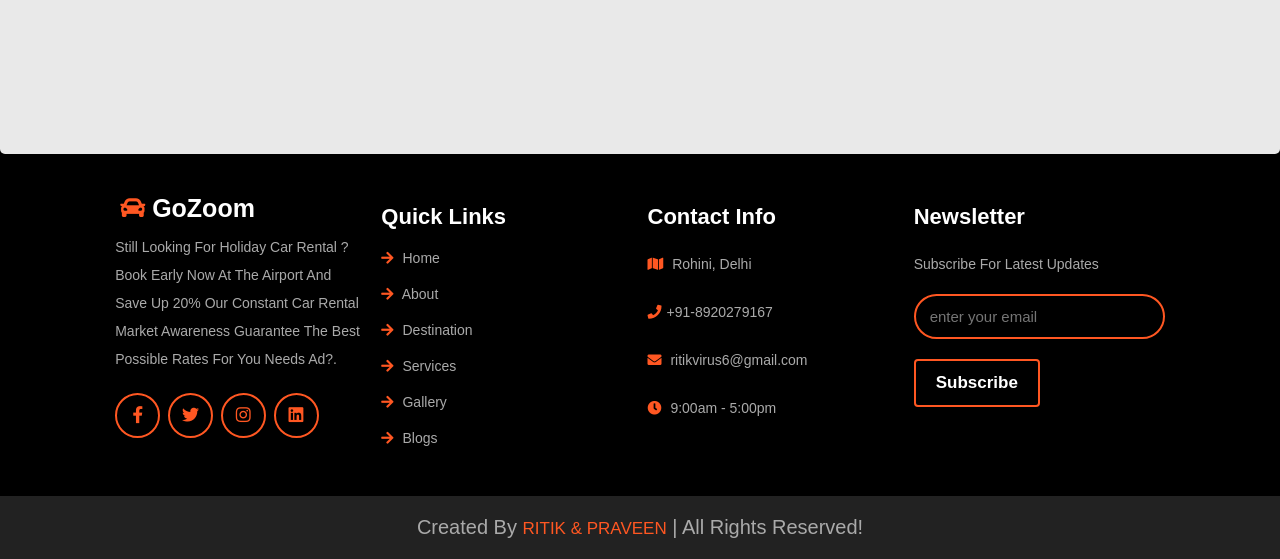
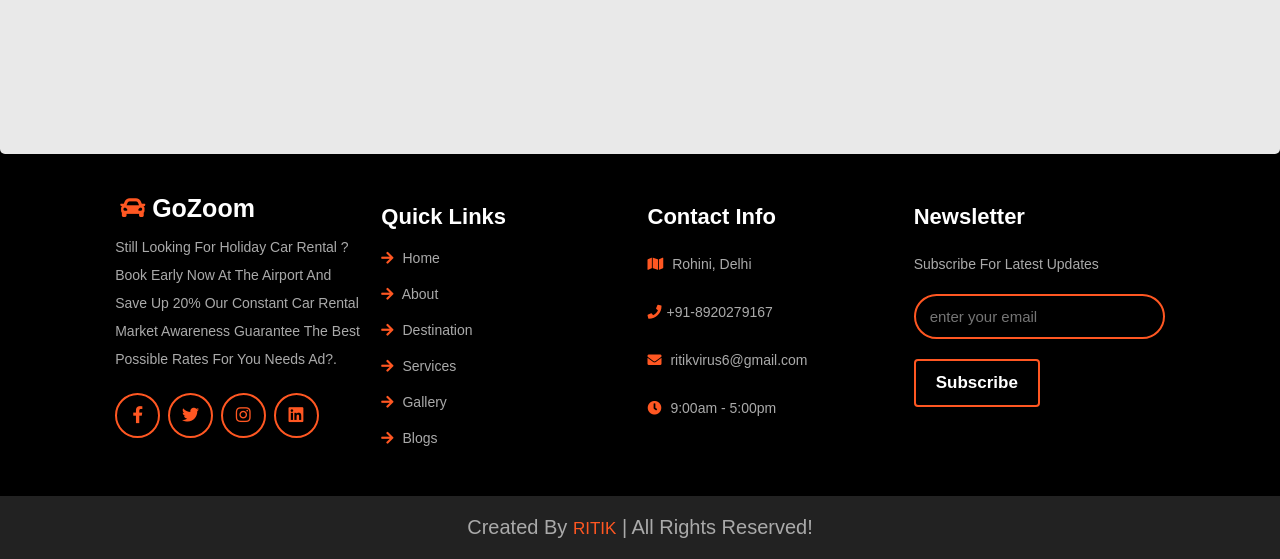
Before and after one commit to ritikvirus/DIO-111-RITIK_PROJECT, a plain HTML site: page pages/service.html in a window 1280 px wide. Shown: the part 960-1519 px from the top of the page. Drawn offline with Linux system fonts and the light colour scheme.

Commit message:
Update service.html

```diff
--- a/pages/service.html
+++ b/pages/service.html
@@ -204,7 +204,7 @@
   </section>
 
   <div class="credit">
-    created by <span>ritik & praveen</span> | all rights reserved!
+    created by <span>ritik</span> | all rights reserved!
   </div>
 
   <!-- footer section ends -->
```
